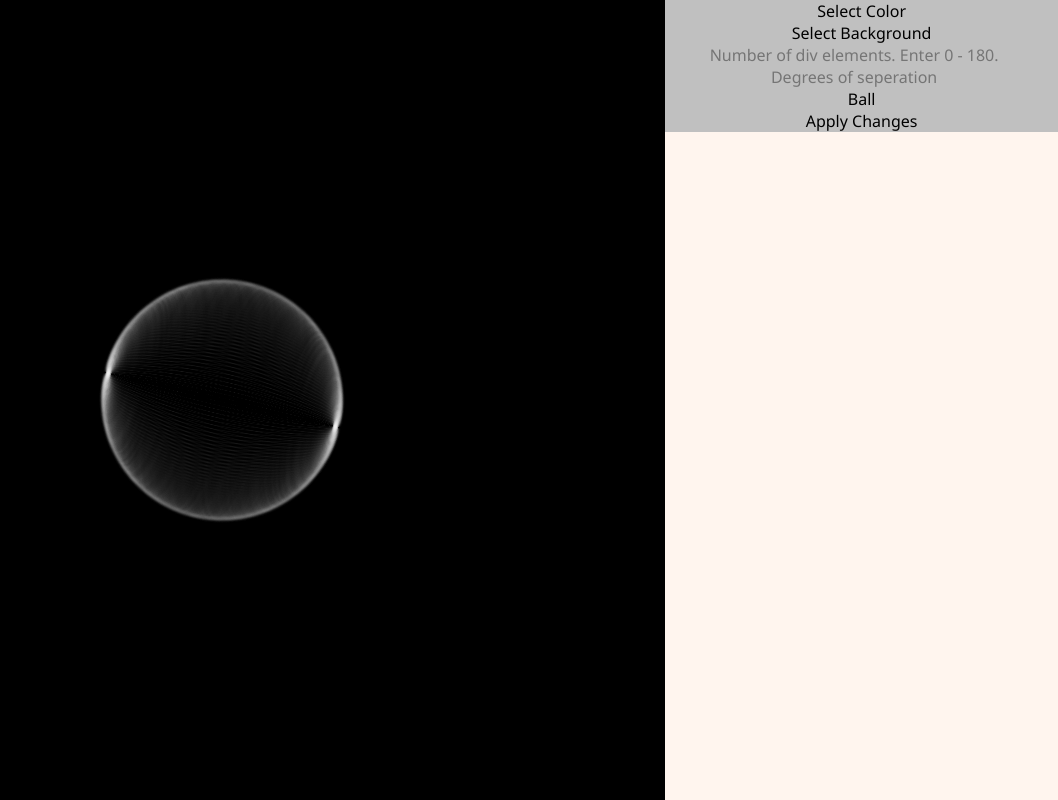
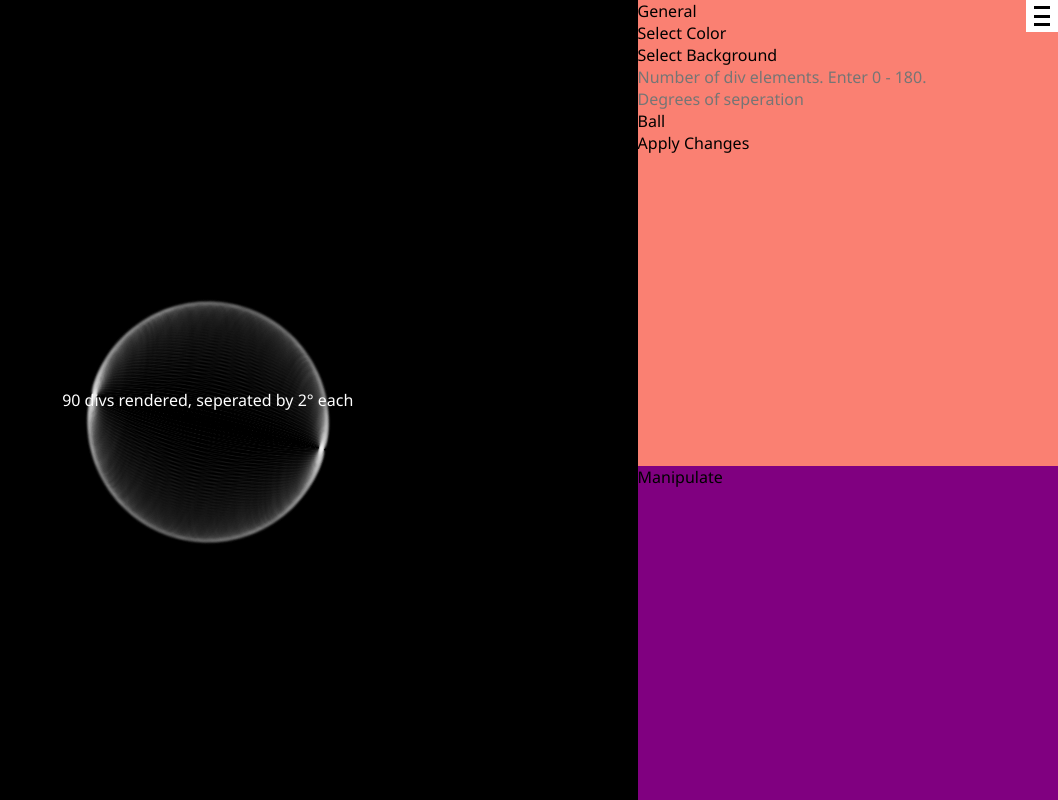
Before and after one commit to dariusonetrick/3D-CSS-objects, a plain HTML site: page index.html in a window 1280 px wide. Shown: the whole page, without its empty margins (222-1280 px from the left). Drawn offline with Linux system fonts and the light colour scheme.

Commit message:
added manipulate menu

```diff
--- a/index.html
+++ b/index.html
@@ -9,9 +9,20 @@
 </head>
 
 <body>
+
+
+
   <main>
+    <div id="open-menu-btn">
+      <div></div>
+      <div></div>
+      <div></div>
+    </div>
 
     <div id = "settings-container">
+
+        <div id = "general">
+          <div class="tab">General</div>
           <select id="color-select">
           <option>Select Color</option>
           <option value = "white">White</option>
@@ -39,15 +50,19 @@
         </select>
         <input id = "div-num" placeholder="Number of div elements. Enter 0 - 180." type="number" min="0" max="91">
         <input id = "deg-sep" placeholder="Degrees of seperation" type = "number">
-
         <select id = 'shape-select'>
           <option value="sphere">Ball</option>
           <option value="cylinder">Can</option>
           <option value="egg">Egg</option>
         </select>
+        <button id= "apply">Apply Changes</button>
+        </div>
 
-        <button id= "apply">Apply Changes</button>
-      </div>
+        <div id = "manipulate">
+          <div class="tab">Manipulate</div>
+        </div>
+
+    </div>
 
     <div id = "space">
       <h1 id="text">Have fun!</h1>
--- a/script.js
+++ b/script.js
@@ -103,8 +103,6 @@ function divDeath () {
 
 // // Expermenting with rotate manipulation by client crusor pos
 // document.addEventListener('mousemove',  mouseMove);
-
-const settingsBtn = document.getElementById("settings-btn");
 
 const SphereObj = {
   borderRadius: '100%',
@@ -248,7 +246,9 @@ apply.addEventListener('click', function () {
     window.alert("Above 180, your phone will run into performance issues. Going below 0 is redundant ;).");
 })
 
-settings.addEventListener('click', function() {
+// Sliding Menu
+const menuBtn = document.getElementById('open-menu-btn');
+menuBtn.addEventListener('click', function() {
   let settingsStyle = window.getComputedStyle(settings)
   if (parseInt(settingsStyle.getPropertyValue('flex-grow')) > 0 ) {
     settings.style.setProperty('flex-grow', '0');
@@ -256,6 +256,30 @@ settings.addEventListener('click', function() {
   }
   else {
     settings.style.setProperty('flex-grow', '1');
-    settings.style.setProperty('width', 'auto');
   }
-})
+});
+
+// Sliding General Settings
+const general = document.getElementById('general').firstElementChild;
+general.addEventListener('click', function(){
+  let generalStyle = window.getComputedStyle(general.parentElement);
+  if (generalStyle.getPropertyValue('flex-grow') !== '0') {
+    general.parentElement.style.setProperty('flex-grow', '0');
+    general.parentElement.style.setProperty('height', window.getComputedStyle(general).getPropertyValue('height'));
+  }
+  else {
+    general.parentElement.style.setProperty('flex-grow', '1');
+  }
+});
+
+const manipulate = document.getElementById('manipulate').firstElementChild;
+manipulate.addEventListener('click', function(){
+  let manipulateStyle = window.getComputedStyle(manipulate.parentElement);
+  if (manipulateStyle.getPropertyValue('flex-grow') !== '0') {
+    manipulate.parentElement.style.setProperty('flex-grow', '0');
+    manipulate.parentElement.style.setProperty('height', window.getComputedStyle(manipulate).getPropertyValue('height'));
+  }
+  else {
+    manipulate.parentElement.style.setProperty('flex-grow', '1');
+  }
+});
--- a/style.css
+++ b/style.css
@@ -22,6 +22,28 @@ body {
   font-family: "Segoe UI", Tahoma, Geneva, Verdana, sans-serif;
 }
 
+#open-menu-btn {
+  z-index: 1;
+  position: absolute;
+  background-color: var(--color);
+  width: 2em;
+  height: 2em;
+  right: 0;
+  display: flex;
+  flex-direction: column;
+  justify-content: space-evenly;
+  align-items: center;
+}
+#open-menu-btn:hover {
+  cursor: pointer;
+}
+#open-menu-btn > div {
+  background-color: black;
+  width: 1em;
+  height: 3px;
+}
+
+
 /* Everything Container */
 main {
   transform-style: preserve-3d;
@@ -40,7 +62,7 @@ main {
 #space {
   overflow: hidden;
   background-color: var(--bg);
-  flex-grow: 4;
+  flex-grow: 3;
 }
 
 .face {
@@ -83,21 +105,35 @@ main {
 /* Settings */
 
 #settings-container {
+  z-index: 0;
   display: flex;
   flex-direction: column;
   overflow: hidden;
   flex-grow: 1;
-  transition: 0.5s;
+  transition: 1s;
   background-color: seashell;
 }
 
-#settings-container > * {
+#general  {
+  display: flex;
+  flex-direction: column;
+  background-color: salmon;
+  flex-grow: 1;
+  transition: 1s;
+  overflow: hidden;
+}
 
+#general > * {
   all: unset;
-  text-align: center;
-  box-sizing: border-box;
-  background: silver;
+}
 
+#manipulate {
+  display: flex;
+  flex-direction: column;
+  background-color: purple;
+  flex-grow: 1;
+  transition: 1s;
+  overflow: hidden;
 }
 
 
@@ -107,8 +143,7 @@ main {
 
 /* funny text */
 h1 {
-  background-color: white;
-  display: none;
+  margin: auto;
   top: 50%;
   transform: translateY(-50%);
   color: white;
```
